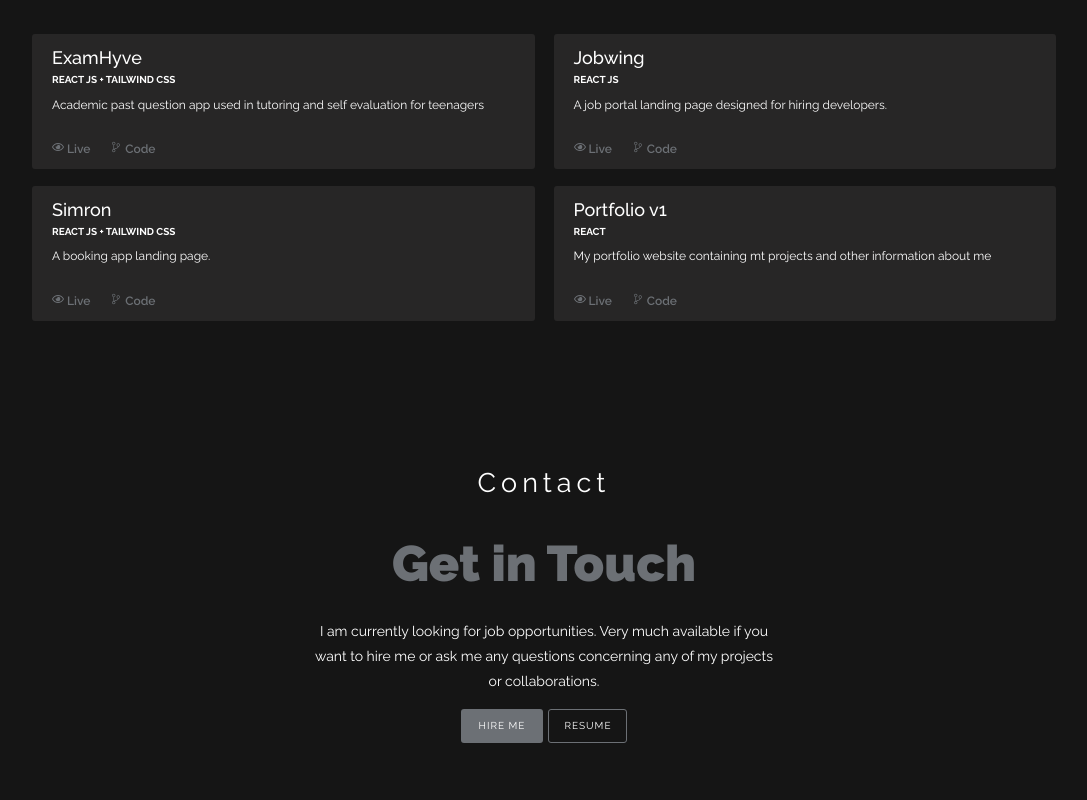
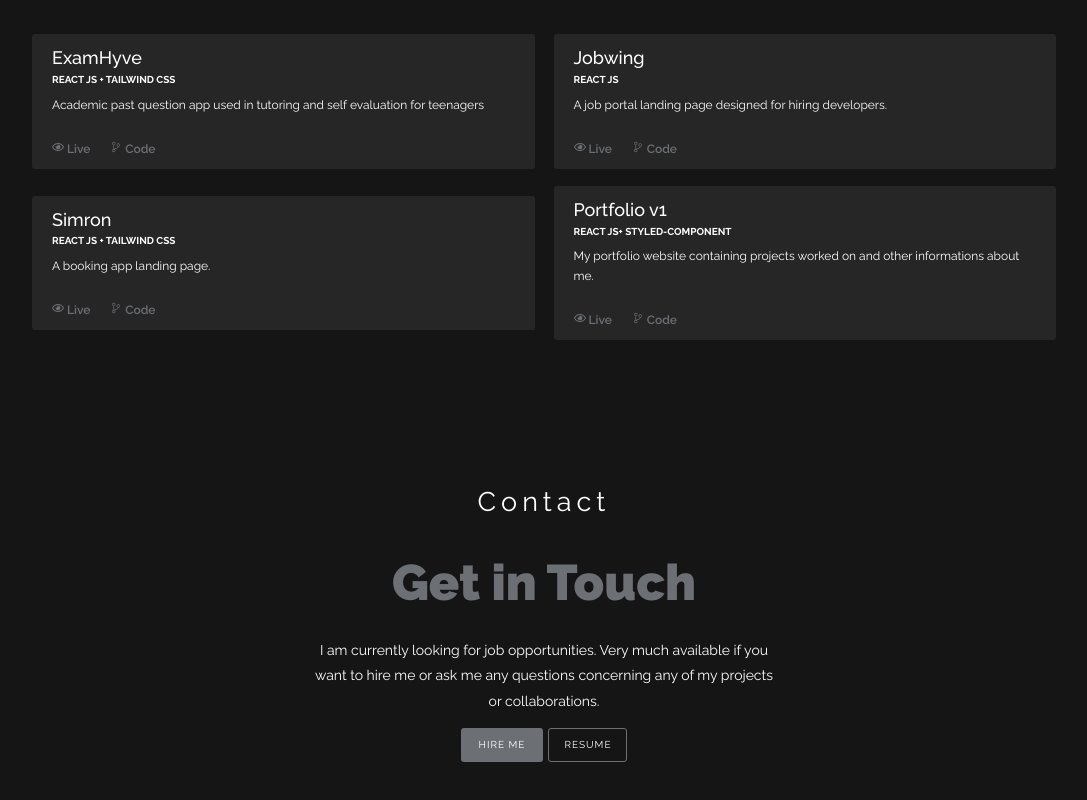
Before and after one commit to Setone01/Setone-Portfolio-v1, a React (Create React App) app: page / in a window 1280 px wide. Shown: the part 1137-1937 px from the top of the page, without its empty margins (96-1183 px from the left). Built offline with nearby package versions, Linux system fonts and the light colour scheme.

Commit message:
Update dummyData.js

```diff
--- a/src/component/dummyData.js
+++ b/src/component/dummyData.js
@@ -26,12 +26,8 @@ const Proj = [
   {
     id: 4,
     title: "Portfolio v1",
-
     stack: "REACT JS+ STYLED-COMPONENT",
     desc: "My portfolio website containing projects worked on and other informations about me.",
-    stack: "REACT",
-    desc: "My portfolio website containing mt projects and other information about me",
-
     live: "https://setone.netlify.app/",
     gitlink: "https://github.com/olufemi09/setonhacks",
   },
```
